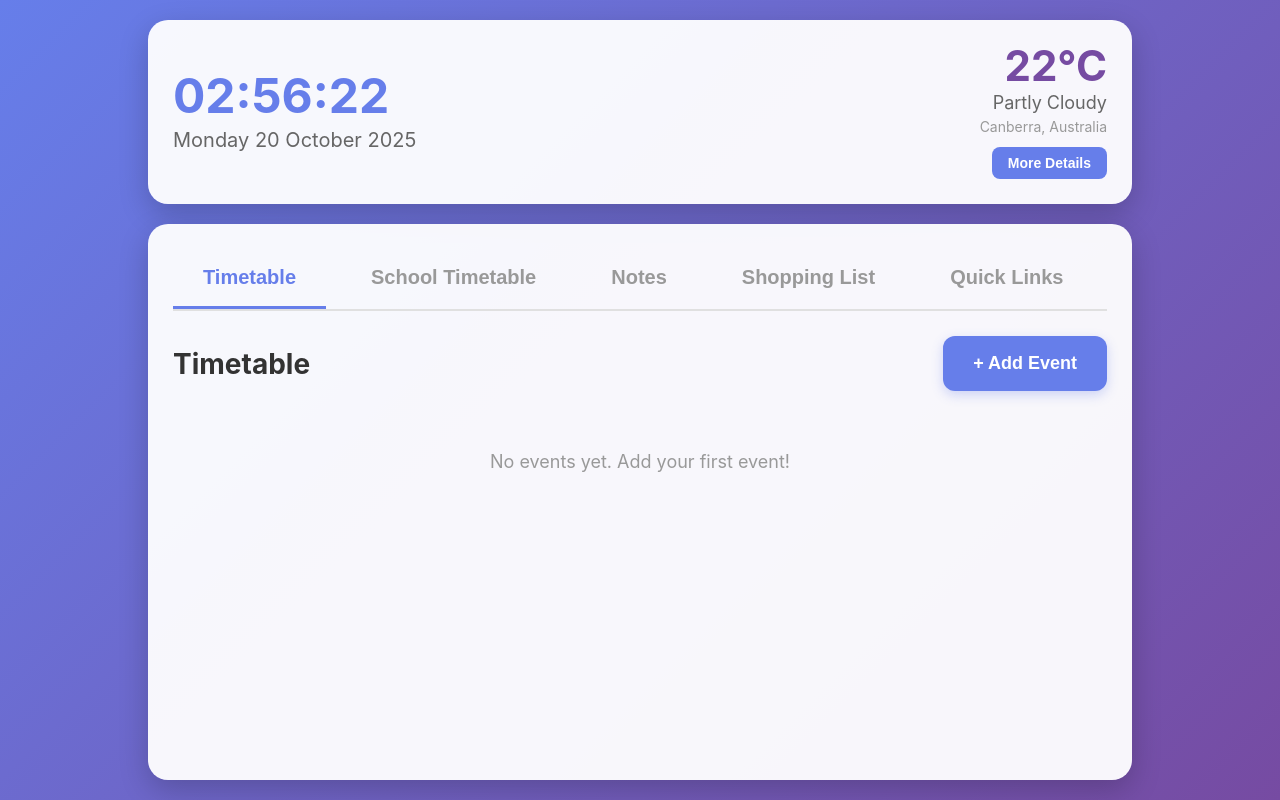
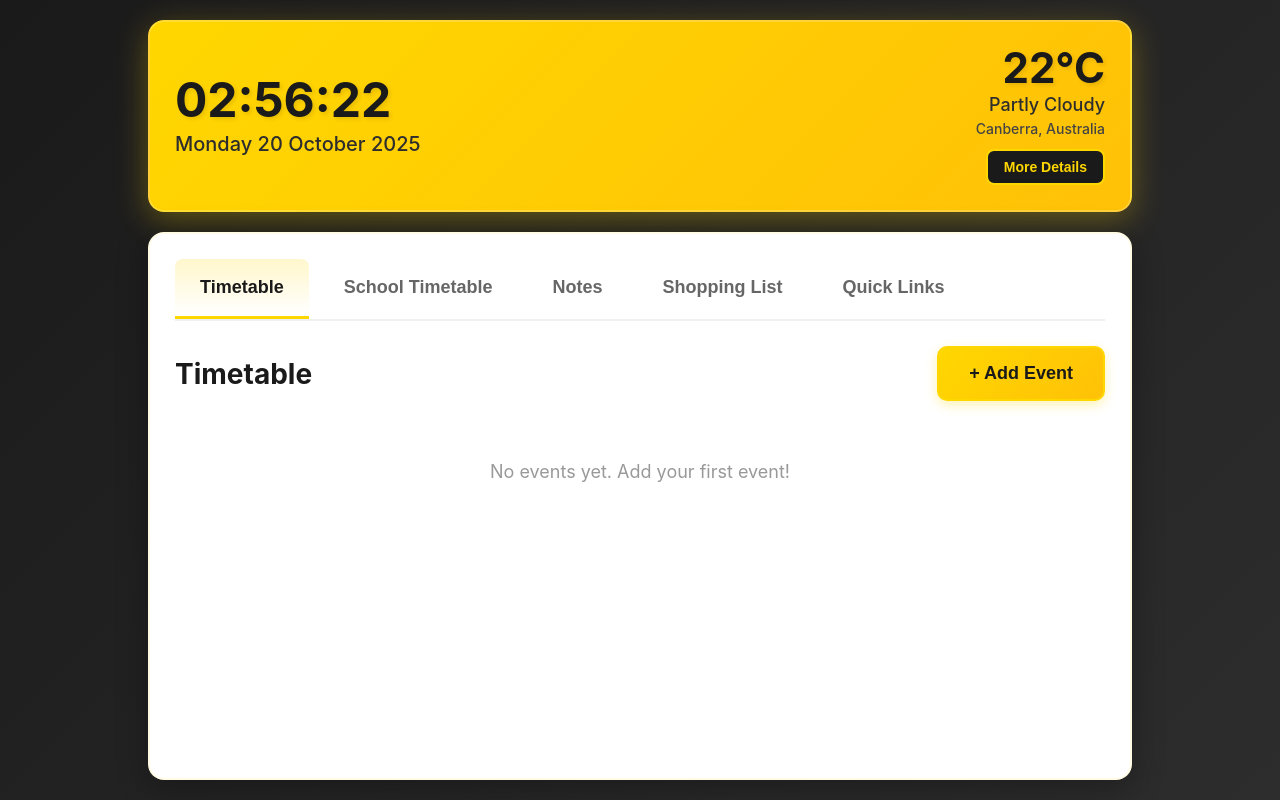
Before and after one commit to QuizzityMC/Pi-Info-Display, a Flask app: page / in a window 1280 px wide. Run offline with Flask 3, Linux system fonts and the light colour scheme; data that the repository does not hold is empty.

Commit message:
Modernize UI with Dark Canary Yellow theme and enforce landscape orientation
Co-authored-by: QuizzityMC <158294486+QuizzityMC@users.noreply.github.com>

```diff
--- a/static/css/style.css
+++ b/static/css/style.css
@@ -7,12 +7,16 @@
 
 body {
     font-family: -apple-system, BlinkMacSystemFont, 'Segoe UI', Roboto, Oxygen, Ubuntu, Cantarell, sans-serif;
-    background: linear-gradient(135deg, #667eea 0%, #764ba2 100%);
+    background: linear-gradient(135deg, #1a1a1a 0%, #2d2d2d 100%);
     color: #333;
     overflow: hidden;
     height: 100vh;
+    width: 100vw;
     user-select: none;
     -webkit-user-select: none;
+    /* Force landscape orientation */
+    min-width: 800px;
+    min-height: 480px;
 }
 
 .container {
@@ -26,14 +30,15 @@ body {
 
 /* Header Section */
 .header {
-    background: rgba(255, 255, 255, 0.95);
-    border-radius: 20px;
+    background: linear-gradient(135deg, #FFD700 0%, #FFC107 100%);
+    border-radius: 16px;
     padding: 25px;
     margin-bottom: 20px;
     display: flex;
     justify-content: space-between;
     align-items: center;
-    box-shadow: 0 10px 30px rgba(0, 0, 0, 0.2);
+    box-shadow: 0 8px 32px rgba(255, 215, 0, 0.3);
+    border: 2px solid rgba(255, 255, 255, 0.2);
 }
 
 .time-section {
@@ -43,14 +48,16 @@ body {
 .time {
     font-size: 48px;
     font-weight: 700;
-    color: #667eea;
+    color: #1a1a1a;
     line-height: 1;
+    text-shadow: 2px 2px 4px rgba(0, 0, 0, 0.1);
 }
 
 .date {
     font-size: 20px;
-    color: #666;
+    color: #2d2d2d;
     margin-top: 8px;
+    font-weight: 500;
 }
 
 .weather-section {
@@ -66,21 +73,24 @@ body {
 .weather-temp {
     font-size: 42px;
     font-weight: 700;
-    color: #764ba2;
+    color: #1a1a1a;
     line-height: 1;
+    text-shadow: 2px 2px 4px rgba(0, 0, 0, 0.1);
 }
 
 .weather-desc {
     font-size: 18px;
-    color: #666;
+    color: #2d2d2d;
     margin-top: 5px;
     text-transform: capitalize;
+    font-weight: 500;
 }
 
 .weather-location {
     font-size: 14px;
-    color: #999;
+    color: #444;
     margin-top: 5px;
+    font-weight: 500;
 }
 
 .weather-details-btn {
@@ -88,16 +98,17 @@ body {
     padding: 8px 16px;
     font-size: 14px;
     font-weight: 600;
-    background: #667eea;
-    color: white;
-    border: none;
+    background: #1a1a1a;
+    color: #FFD700;
+    border: 2px solid #FFD700;
     border-radius: 8px;
     cursor: pointer;
     transition: all 0.3s ease;
 }
 
 .weather-details-btn:hover {
-    background: #5568d3;
+    background: #2d2d2d;
+    box-shadow: 0 4px 12px rgba(255, 215, 0, 0.3);
 }
 
 .weather-details-btn:active {
@@ -185,45 +200,53 @@ body {
 
 .detail-label {
     font-size: 14px;
-    color: #666;
+    color: #2d2d2d;
     margin-bottom: 5px;
+    font-weight: 600;
 }
 
 .detail-value {
     font-size: 18px;
     font-weight: 700;
-    color: #333;
+    color: #1a1a1a;
 }
 
 /* Main Content */
 .main-content {
     flex: 1;
-    background: rgba(255, 255, 255, 0.95);
-    border-radius: 20px;
+    background: #ffffff;
+    border-radius: 16px;
     padding: 25px;
     overflow-y: auto;
-    box-shadow: 0 10px 30px rgba(0, 0, 0, 0.2);
+    box-shadow: 0 8px 32px rgba(0, 0, 0, 0.3);
+    border: 2px solid rgba(255, 215, 0, 0.1);
 }
 
 /* Tabs */
 .tabs {
     display: flex;
-    gap: 15px;
+    gap: 10px;
     margin-bottom: 25px;
-    border-bottom: 2px solid #e0e0e0;
+    border-bottom: 2px solid #f0f0f0;
 }
 
 .tab-button {
     background: none;
     border: none;
-    padding: 15px 30px;
-    font-size: 20px;
+    padding: 15px 25px;
+    font-size: 18px;
     font-weight: 600;
-    color: #999;
+    color: #666;
     cursor: pointer;
     border-bottom: 3px solid transparent;
     transition: all 0.3s ease;
     min-height: 60px;
+    border-radius: 8px 8px 0 0;
+}
+
+.tab-button:hover {
+    background: rgba(255, 215, 0, 0.1);
+    color: #333;
 }
 
 .tab-button:active {
@@ -231,8 +254,9 @@ body {
 }
 
 .tab-button.active {
-    color: #667eea;
-    border-bottom-color: #667eea;
+    color: #1a1a1a;
+    background: linear-gradient(to bottom, rgba(255, 215, 0, 0.2), transparent);
+    border-bottom-color: #FFD700;
 }
 
 .tab-content {
@@ -253,7 +277,8 @@ body {
 
 .section-header h2 {
     font-size: 28px;
-    color: #333;
+    color: #1a1a1a;
+    font-weight: 700;
 }
 
 /* Buttons */
@@ -261,8 +286,8 @@ body {
     padding: 15px 30px;
     font-size: 18px;
     font-weight: 600;
-    border: none;
-    border-radius: 12px;
+    border: 2px solid transparent;
+    border-radius: 10px;
     cursor: pointer;
     transition: all 0.3s ease;
     min-height: 55px;
@@ -271,53 +296,60 @@ body {
 }
 
 .btn-add {
-    background: #667eea;
-    color: white;
-    box-shadow: 0 4px 12px rgba(102, 126, 234, 0.3);
+    background: linear-gradient(135deg, #FFD700 0%, #FFC107 100%);
+    color: #1a1a1a;
+    border-color: #FFD700;
+    box-shadow: 0 4px 12px rgba(255, 215, 0, 0.3);
 }
 
 .btn-add:hover {
-    box-shadow: 0 6px 16px rgba(102, 126, 234, 0.4);
+    box-shadow: 0 6px 16px rgba(255, 215, 0, 0.5);
+    transform: translateY(-2px);
 }
 
 .btn-add:active {
-    background: #5568d3;
-    transform: scale(0.95);
+    background: linear-gradient(135deg, #FFC107 0%, #FFB300 100%);
+    transform: translateY(0) scale(0.95);
 }
 
 .btn-save {
     background: #10b981;
     color: white;
+    border-color: #10b981;
     box-shadow: 0 4px 12px rgba(16, 185, 129, 0.3);
 }
 
 .btn-save:hover {
     box-shadow: 0 6px 16px rgba(16, 185, 129, 0.4);
+    transform: translateY(-2px);
 }
 
 .btn-save:active {
     background: #059669;
-    transform: scale(0.95);
+    transform: translateY(0) scale(0.95);
 }
 
 .btn-cancel {
     background: #6b7280;
     color: white;
+    border-color: #6b7280;
     box-shadow: 0 4px 12px rgba(107, 114, 128, 0.3);
 }
 
 .btn-cancel:hover {
     box-shadow: 0 6px 16px rgba(107, 114, 128, 0.4);
+    transform: translateY(-2px);
 }
 
 .btn-cancel:active {
     background: #4b5563;
-    transform: scale(0.95);
+    transform: translateY(0) scale(0.95);
 }
 
 .btn-delete {
     background: #ef4444;
     color: white;
+    border-color: #ef4444;
     padding: 10px 20px;
     min-height: 45px;
     min-width: 80px;
@@ -453,17 +489,17 @@ body {
 }
 
 .main-content::-webkit-scrollbar-track {
-    background: #f1f1f1;
+    background: #f5f5f5;
     border-radius: 10px;
 }
 
 .main-content::-webkit-scrollbar-thumb {
-    background: #667eea;
+    background: linear-gradient(135deg, #FFD700 0%, #FFC107 100%);
     border-radius: 10px;
 }
 
 .main-content::-webkit-scrollbar-thumb:hover {
-    background: #5568d3;
+    background: linear-gradient(135deg, #FFC107 0%, #FFB300 100%);
 }
 
 /* Empty State */
@@ -685,3 +722,26 @@ body {
         font-size: 14px;
     }
 }
+
+/* Force landscape orientation */
+@media screen and (orientation: portrait) {
+    body {
+        transform: rotate(90deg);
+        transform-origin: left top;
+        width: 100vh;
+        height: 100vw;
+        overflow-x: hidden;
+        position: absolute;
+        top: 100%;
+        left: 0;
+    }
+}
+
+/* Landscape optimization */
+@media screen and (orientation: landscape) {
+    body {
+        /* Ensure proper landscape display */
+        min-width: 800px;
+        max-width: 100vw;
+    }
+}
--- a/templates/index.html
+++ b/templates/index.html
@@ -2,7 +2,9 @@
 <html lang="en">
 <head>
     <meta charset="UTF-8">
-    <meta name="viewport" content="width=device-width, initial-scale=1.0">
+    <meta name="viewport" content="width=device-width, initial-scale=1.0, user-scalable=no">
+    <meta name="screen-orientation" content="landscape">
+    <meta name="mobile-web-app-capable" content="yes">
     <title>Kitchen Info Display</title>
     <link rel="stylesheet" href="{{ url_for('static', filename='css/style.css') }}">
 </head>
```
Also changed, not shown: other parts of static/css/style.css (+30 -21 lines), 1 other file.
